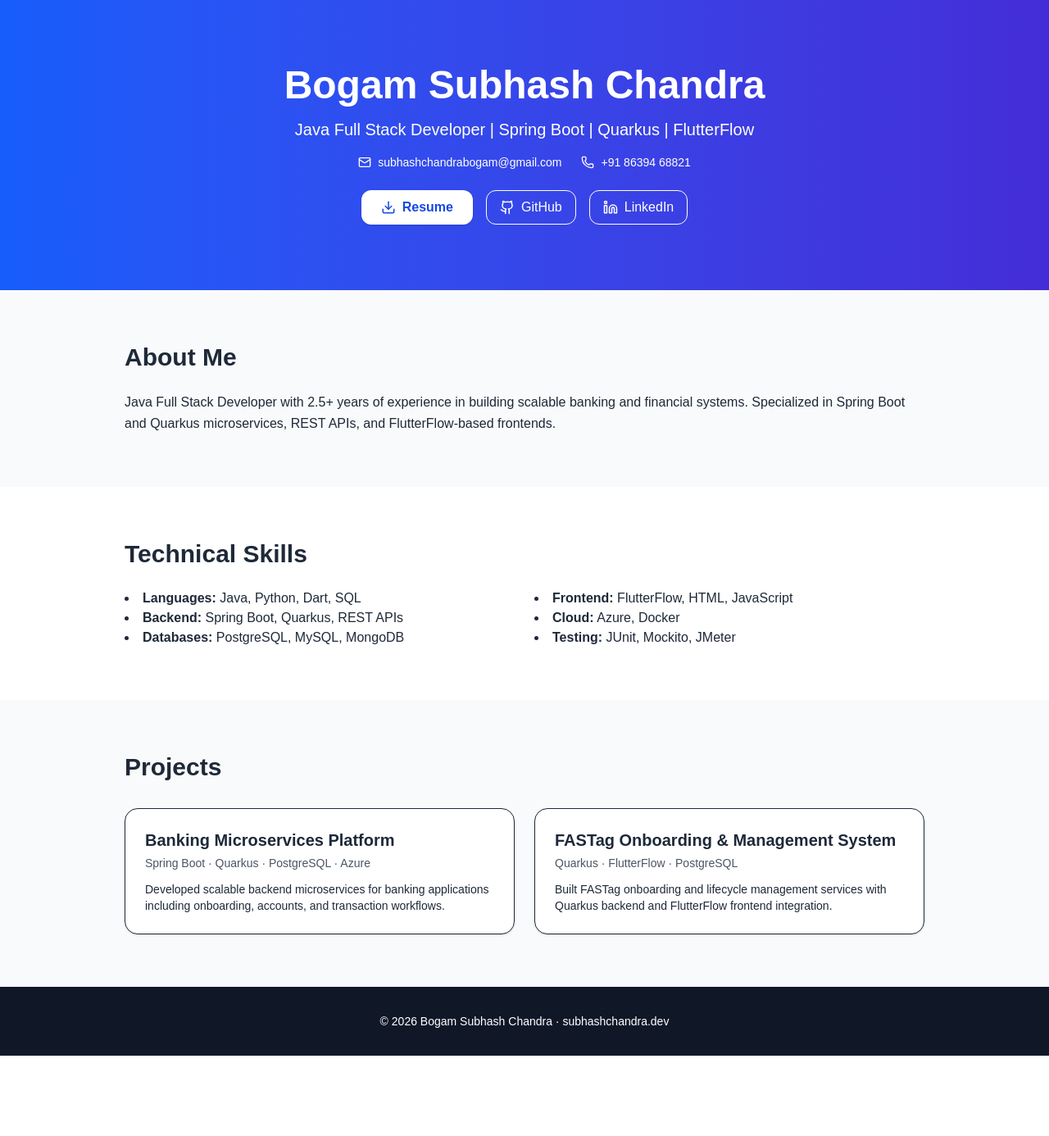
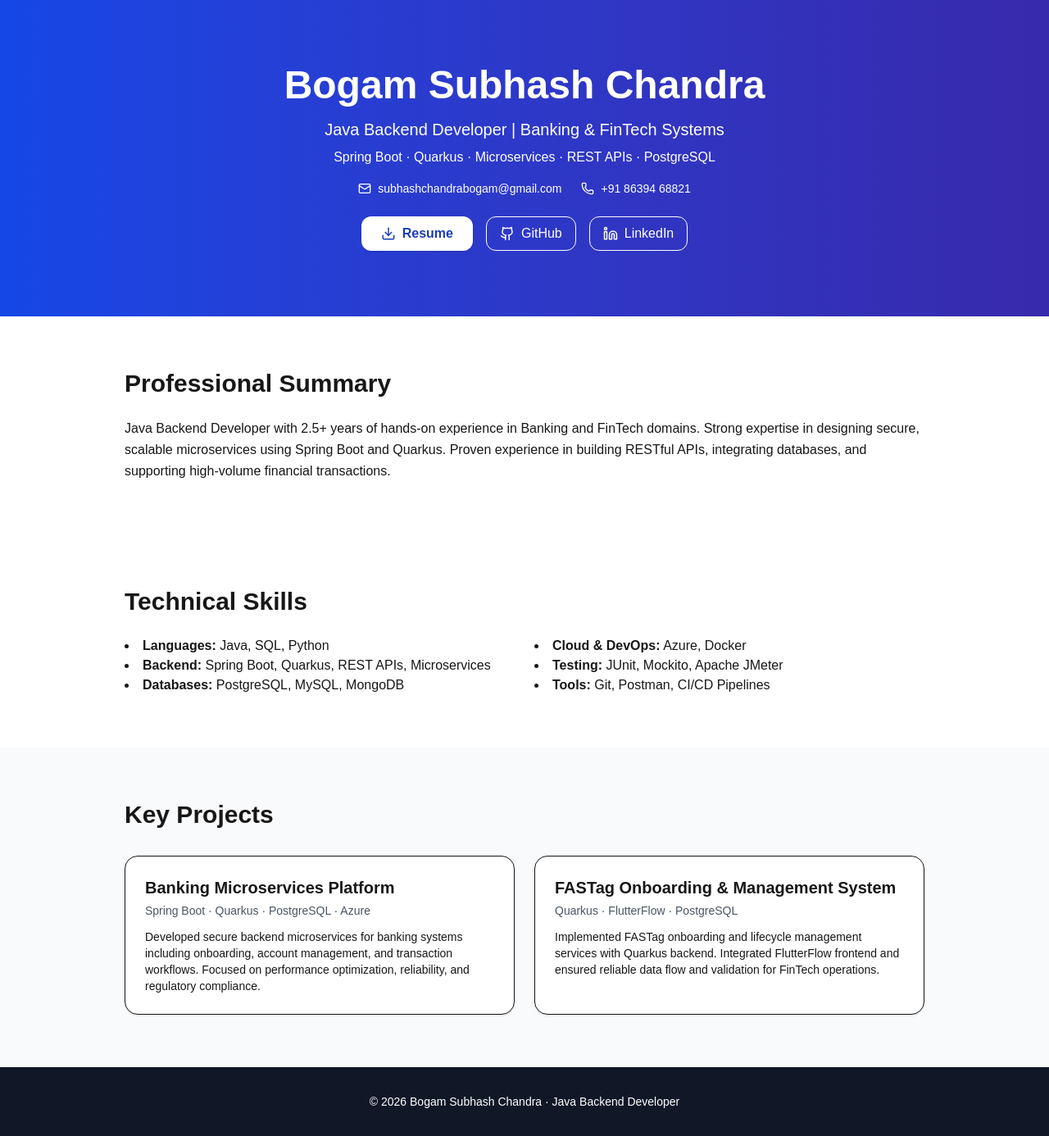
Before and after one commit to BogamSubhashChandra/BogamSubhashChandraPortfolio, a Next.js app: page / in a window 1280 px wide. Shown: the whole page at 82% size. Before the commit the page ends 1288 px from the top, so only its background shows below. Built offline with nearby package versions, Linux system fonts and the light colour scheme.

Commit message:
Portfolio website seo

```diff
--- a/app/page.tsx
+++ b/app/page.tsx
@@ -3,32 +3,25 @@
 import Head from "next/head";
 import { motion } from "framer-motion";
 import { Github, Linkedin, Download, Mail, Phone } from "lucide-react";
-
-// Reusable animation variants (TypeScript-safe)
 import type { Variants } from "framer-motion";
 
+/* ================= SEO + ANIMATION VARIANTS ================= */
 const sectionVariant: Variants = {
-  hidden: { opacity: 0, y: 40 },
+  hidden: { opacity: 0, y: 30 },
   visible: {
     opacity: 1,
     y: 0,
-    transition: {
-      duration: 0.6,
-      // cubic-bezier easing (TS-safe)
-      ease: [0.25, 0.1, 0.25, 1],
-    },
+    transition: { duration: 0.6, ease: [0.25, 0.1, 0.25, 1] },
   },
 };
 
 const containerVariant: Variants = {
   hidden: {},
-  visible: {
-    transition: { staggerChildren: 0.15 },
-  },
+  visible: { transition: { staggerChildren: 0.12 } },
 };
 
 const itemVariant: Variants = {
-  hidden: { opacity: 0, y: 20 },
+  hidden: { opacity: 0, y: 16 },
   visible: { opacity: 1, y: 0 },
 };
 
@@ -36,26 +29,44 @@ export default function Portfolio() {
   return (
     <main className="overflow-x-hidden">
       <Head>
-        <title>Bogam Subhash Chandra | Java Full Stack Developer</title>
+        {/* ===== Primary SEO ===== */}
+        <title>Java Backend Developer | Banking & FinTech | Bogam Subhash Chandra</title>
         <meta
           name="description"
-          content="Java Full Stack Developer skilled in Spring Boot, Quarkus, FlutterFlow, and scalable backend systems."
+          content="Java Backend Developer with 2.5+ years of experience in Banking and FinTech domains. Expertise in Spring Boot, Quarkus, REST APIs, PostgreSQL, and scalable microservices."
         />
         <meta
           name="keywords"
-          content="Java Developer, Spring Boot, Quarkus, Backend Engineer, Full Stack Developer"
+          content="Java Backend Developer, Banking Software Engineer, FinTech Developer, Spring Boot, Quarkus, Microservices, REST APIs"
         />
         <meta name="author" content="Bogam Subhash Chandra" />
         <meta name="viewport" content="width=device-width, initial-scale=1" />
+
+        {/* ===== OpenGraph / LinkedIn ===== */}
+        <meta property="og:title" content="Java Backend Developer | Banking & FinTech" />
+        <meta
+          property="og:description"
+          content="Experienced Java Backend Developer specializing in Banking and FinTech systems using Spring Boot, Quarkus, and cloud-native microservices."
+        />
+        <meta property="og:type" content="website" />
+        <meta property="og:url" content="https://portfolio.vercel.app" />
+        <meta property="og:image" content="/og-image.png" />
+
+        {/* ===== Twitter Card ===== */}
+        <meta name="twitter:card" content="summary_large_image" />
+        <meta name="twitter:title" content="Java Backend Developer | Banking & FinTech" />
+        <meta
+          name="twitter:description"
+          content="Java Backend Developer with Banking & FinTech experience. Spring Boot, Quarkus, REST APIs, PostgreSQL."
+        />
       </Head>
 
-      <div className="min-h-screen bg-gray-50 text-gray-800">
-        {/* Hero Section */}
+      {/* ===== HERO SECTION ===== */}
       <motion.section
         variants={sectionVariant}
         initial="hidden"
         animate="visible"
-          className="bg-gradient-to-r from-blue-600 to-indigo-700 text-white py-16 sm:py-20"
+        className="bg-gradient-to-r from-blue-700 to-indigo-800 text-white py-16 sm:py-20"
       >
         <motion.div
           variants={containerVariant}
@@ -66,14 +77,16 @@ export default function Portfolio() {
           <motion.h1 variants={itemVariant} className="text-3xl sm:text-4xl md:text-5xl font-bold">
             Bogam Subhash Chandra
           </motion.h1>
+
           <motion.p variants={itemVariant} className="mt-4 text-base sm:text-xl">
-              Java Full Stack Developer | Spring Boot | Quarkus | FlutterFlow
+            Java Backend Developer | Banking & FinTech Systems
           </motion.p>
 
-            <motion.div
-              variants={itemVariant}
-              className="mt-4 flex justify-center gap-6 flex-wrap text-sm"
-            >
+          <motion.p variants={itemVariant} className="mt-2 text-sm sm:text-base opacity-90">
+            Spring Boot · Quarkus · Microservices · REST APIs · PostgreSQL
+          </motion.p>
+
+          <motion.div variants={itemVariant} className="mt-4 flex justify-center gap-6 flex-wrap text-sm">
             <a href="mailto:subhashchandrabogam@gmail.com" className="flex items-center gap-2 hover:underline">
               <Mail size={16} /> subhashchandrabogam@gmail.com
             </a>
@@ -82,24 +95,21 @@ export default function Portfolio() {
             </a>
           </motion.div>
 
-            <motion.div
-              variants={itemVariant}
-              className="mt-6 flex justify-center gap-4 flex-wrap"
-            >
-              <a href="/bogam subhash chandra Resume.pdf" download className="bg-white text-blue-700 px-6 py-2 rounded-xl font-semibold shadow flex items-center gap-2">
+          <motion.div variants={itemVariant} className="mt-6 flex justify-center gap-4 flex-wrap">
+            <a href="/resume.pdf" download className="bg-white text-blue-800 px-6 py-2 rounded-xl font-semibold shadow flex items-center gap-2">
               <Download size={18} /> Resume
             </a>
-              <a href="https://github.com/BogamSubhashChandra" target="_blank" rel="noopener noreferrer" className="border border-white px-4 py-2 rounded-xl flex items-center gap-2">
+            <a href="https://github.com/your-github" target="_blank" rel="noopener noreferrer" className="border border-white px-4 py-2 rounded-xl flex items-center gap-2">
               <Github size={18} /> GitHub
             </a>
-              <a href="https://www.linkedin.com/in/bogam-subhash-chandra" target="_blank" rel="noopener noreferrer" className="border border-white px-4 py-2 rounded-xl flex items-center gap-2">
+            <a href="https://linkedin.com/in/your-linkedin" target="_blank" rel="noopener noreferrer" className="border border-white px-4 py-2 rounded-xl flex items-center gap-2">
               <Linkedin size={18} /> LinkedIn
             </a>
           </motion.div>
         </motion.div>
       </motion.section>
 
-        {/* About Section */}
+      {/* ===== ABOUT ===== */}
       <motion.section
         id="about"
         variants={sectionVariant}
@@ -109,14 +119,16 @@ export default function Portfolio() {
         className="py-14 sm:py-16"
       >
         <div className="max-w-5xl mx-auto px-4 sm:px-6">
-            <h2 className="text-2xl sm:text-3xl font-bold mb-6">About Me</h2>
+          <h2 className="text-2xl sm:text-3xl font-bold mb-6">Professional Summary</h2>
           <p className="leading-relaxed text-sm sm:text-base">
-              Java Full Stack Developer with 2.5+ years of experience in building scalable banking and financial systems. Specialized in Spring Boot and Quarkus microservices, REST APIs, and FlutterFlow-based frontends.
+            Java Backend Developer with 2.5+ years of hands-on experience in Banking and FinTech domains.
+            Strong expertise in designing secure, scalable microservices using Spring Boot and Quarkus.
+            Proven experience in building RESTful APIs, integrating databases, and supporting high-volume financial transactions.
           </p>
         </div>
       </motion.section>
 
-        {/* Skills Section */}
+      {/* ===== SKILLS ===== */}
       <motion.section
         id="skills"
         variants={sectionVariant}
@@ -129,20 +141,20 @@ export default function Portfolio() {
           <h2 className="text-2xl sm:text-3xl font-bold mb-6">Technical Skills</h2>
           <div className="grid grid-cols-1 sm:grid-cols-2 gap-6 text-sm sm:text-base">
             <ul className="list-disc list-inside">
-                <li><b>Languages:</b> Java, Python, Dart, SQL</li>
-                <li><b>Backend:</b> Spring Boot, Quarkus, REST APIs</li>
+              <li><b>Languages:</b> Java, SQL, Python</li>
+              <li><b>Backend:</b> Spring Boot, Quarkus, REST APIs, Microservices</li>
               <li><b>Databases:</b> PostgreSQL, MySQL, MongoDB</li>
             </ul>
             <ul className="list-disc list-inside">
-                <li><b>Frontend:</b> FlutterFlow, HTML, JavaScript</li>
-                <li><b>Cloud:</b> Azure, Docker</li>
-                <li><b>Testing:</b> JUnit, Mockito, JMeter</li>
+              <li><b>Cloud & DevOps:</b> Azure, Docker</li>
+              <li><b>Testing:</b> JUnit, Mockito, Apache JMeter</li>
+              <li><b>Tools:</b> Git, Postman, CI/CD Pipelines</li>
             </ul>
           </div>
         </div>
       </motion.section>
 
-        {/* Projects Section */}
+      {/* ===== PROJECTS ===== */}
       <motion.section
         id="projects"
         variants={sectionVariant}
@@ -152,23 +164,32 @@ export default function Portfolio() {
         className="py-14 sm:py-16 bg-gray-50"
       >
         <div className="max-w-5xl mx-auto px-4 sm:px-6">
-            <h2 className="text-2xl sm:text-3xl font-bold mb-8">Projects</h2>
+          <h2 className="text-2xl sm:text-3xl font-bold mb-8">Key Projects</h2>
           <div className="grid grid-cols-1 md:grid-cols-2 gap-6">
             <motion.div variants={itemVariant} className="p-6 bg-white border rounded-2xl shadow-sm">
               <h3 className="text-lg sm:text-xl font-semibold">Banking Microservices Platform</h3>
               <p className="text-sm text-gray-600 mt-1">Spring Boot · Quarkus · PostgreSQL · Azure</p>
-                <p className="mt-3 text-sm">Developed scalable backend microservices for banking applications including onboarding, accounts, and transaction workflows.</p>
+              <p className="mt-3 text-sm">
+                Developed secure backend microservices for banking systems including onboarding,
+                account management, and transaction workflows. Focused on performance optimization,
+                reliability, and regulatory compliance.
+              </p>
             </motion.div>
+
             <motion.div variants={itemVariant} className="p-6 bg-white border rounded-2xl shadow-sm">
               <h3 className="text-lg sm:text-xl font-semibold">FASTag Onboarding & Management System</h3>
               <p className="text-sm text-gray-600 mt-1">Quarkus · FlutterFlow · PostgreSQL</p>
-                <p className="mt-3 text-sm">Built FASTag onboarding and lifecycle management services with Quarkus backend and FlutterFlow frontend integration.</p>
+              <p className="mt-3 text-sm">
+                Implemented FASTag onboarding and lifecycle management services with Quarkus backend.
+                Integrated FlutterFlow frontend and ensured reliable data flow and validation for
+                FinTech operations.
+              </p>
             </motion.div>
           </div>
         </div>
       </motion.section>
 
-        {/* Footer */}
+      {/* ===== FOOTER ===== */}
       <motion.footer
         variants={sectionVariant}
         initial="hidden"
@@ -176,9 +197,21 @@ export default function Portfolio() {
         viewport={{ once: true }}
         className="bg-gray-900 text-white py-6 sm:py-8 text-center text-sm"
       >
-          © {new Date().getFullYear()} Bogam Subhash Chandra · subhashchandra.dev
+        © {new Date().getFullYear()} Bogam Subhash Chandra · Java Backend Developer
       </motion.footer>
-      </div>
+
+      {/* ===== Google Analytics (GA4) ===== */}
+      <script async src="https://www.googletagmanager.com/gtag/js?id=G-XXXXXXXXXX"></script>
+      <script
+        dangerouslySetInnerHTML={{
+          __html: `
+            window.dataLayer = window.dataLayer || [];
+            function gtag(){dataLayer.push(arguments);}
+            gtag('js', new Date());
+            gtag('config', 'G-XXXXXXXXXX');
+          `,
+        }}
+      />
     </main>
   );
 }
```
Lines whose indentation alone changed are shown as unchanged.
